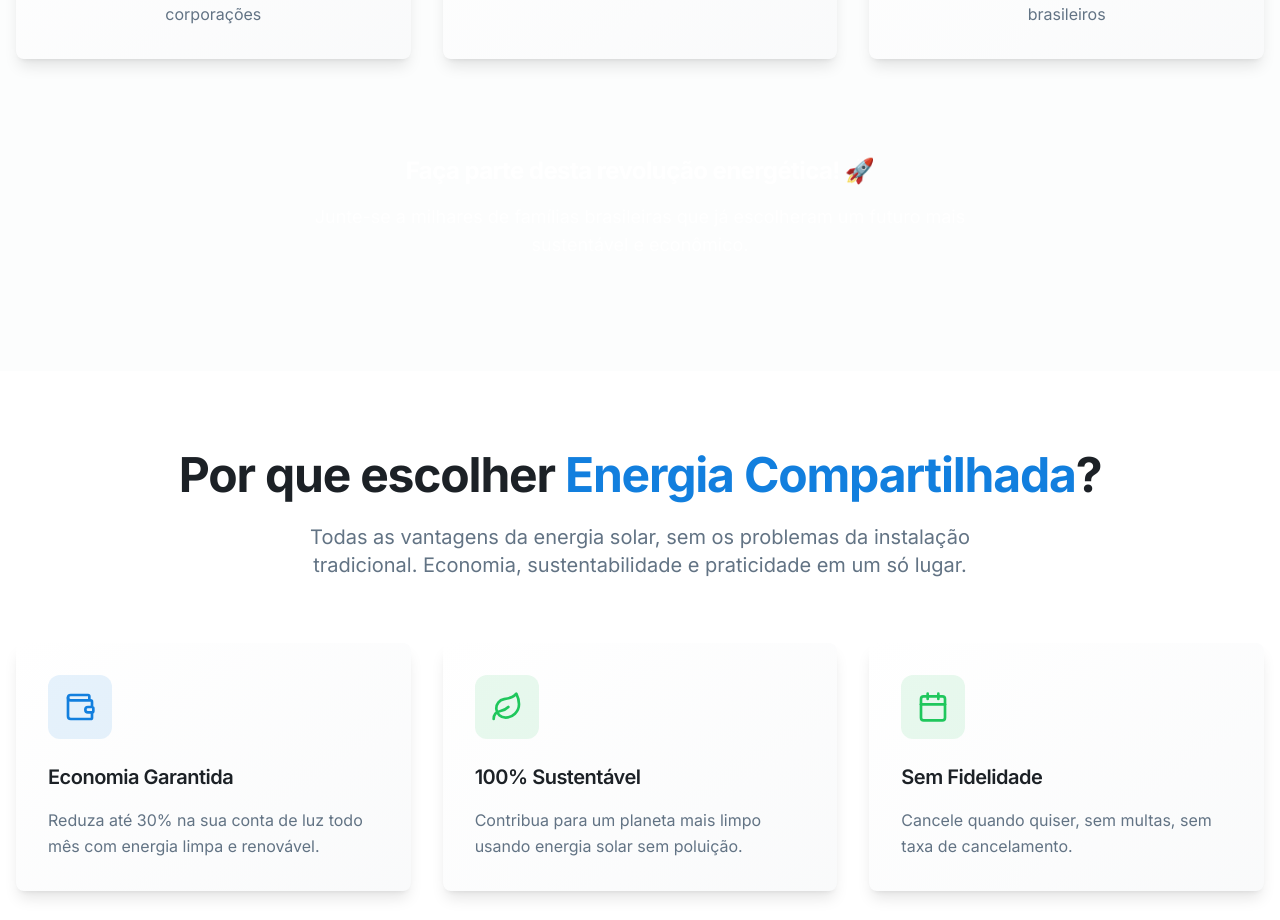
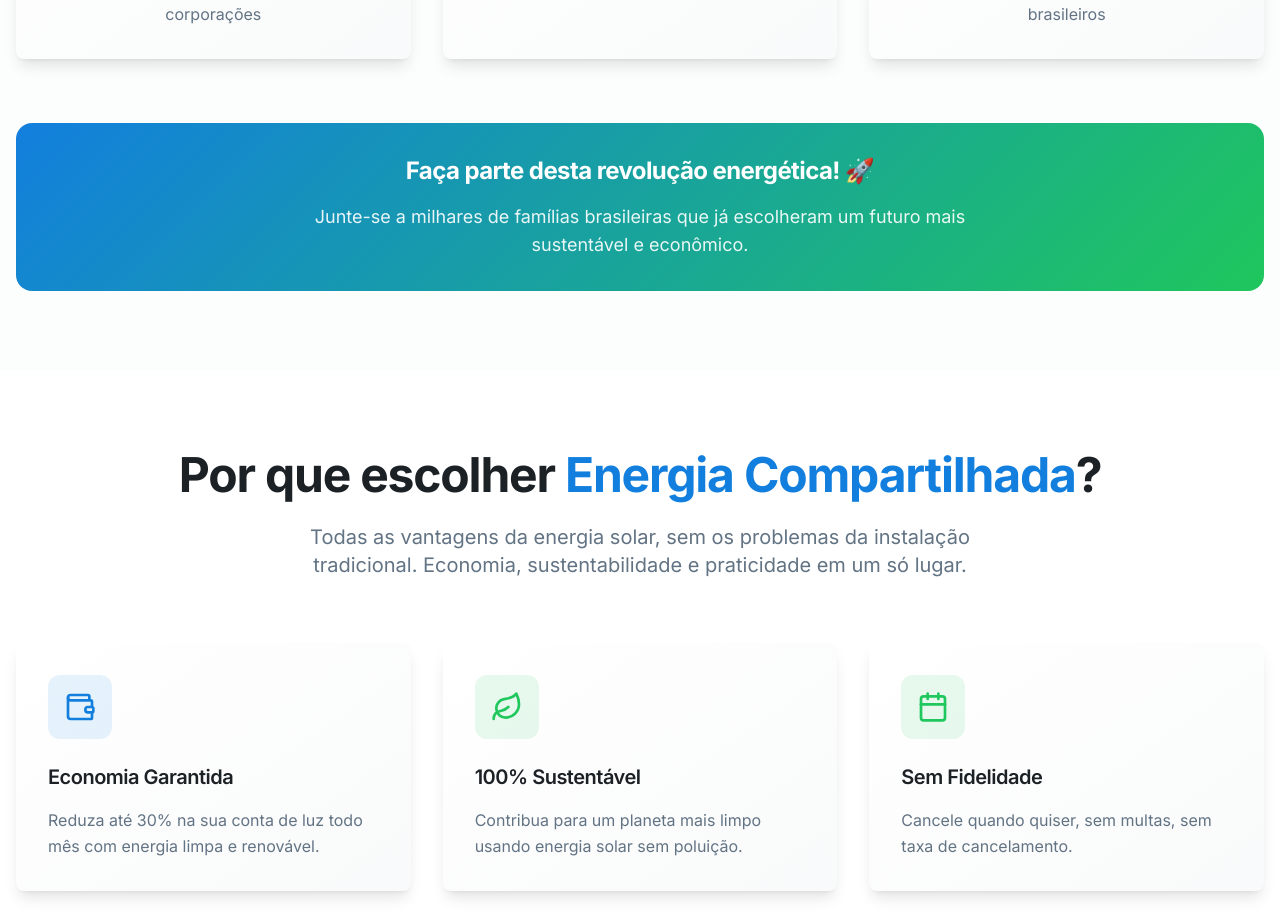
Before and after one commit to PedroRago10/energee-lp, a React (Vite) app: page / in a window 1280 px wide. Shown: the part 3085-4005 px from the top of the page. Built offline with nearby package versions, Linux system fonts and the light colour scheme.

Commit message:
Fix: Improve visibility of hero section
The hero section text "Faça parte desta revolução energética! 🚀" was not visible due to a color contrast issue. This commit adjusts the styling to ensure the text is readable.

```diff
--- a/src/components/DifferentialSection.tsx
+++ b/src/components/DifferentialSection.tsx
@@ -76,11 +76,11 @@ export function DifferentialSection() {
 
         {/* Call to action */}
         <div className="text-center mt-16 scroll-reveal">
-          <div className="bg-gradient-hero rounded-2xl p-8 text-white">
-            <h3 className="text-2xl font-bold mb-4">
+          <div className="gradient-hero rounded-2xl p-8 text-primary-foreground">
+            <h3 className="text-2xl font-bold mb-4 text-primary-foreground">
               Faça parte desta revolução energética! 🚀
             </h3>
-            <p className="text-lg opacity-90 max-w-2xl mx-auto">
+            <p className="text-lg text-primary-foreground/90 max-w-2xl mx-auto">
               Junte-se a milhares de famílias brasileiras que já escolheram um futuro mais sustentável e econômico.
             </p>
           </div>
```
